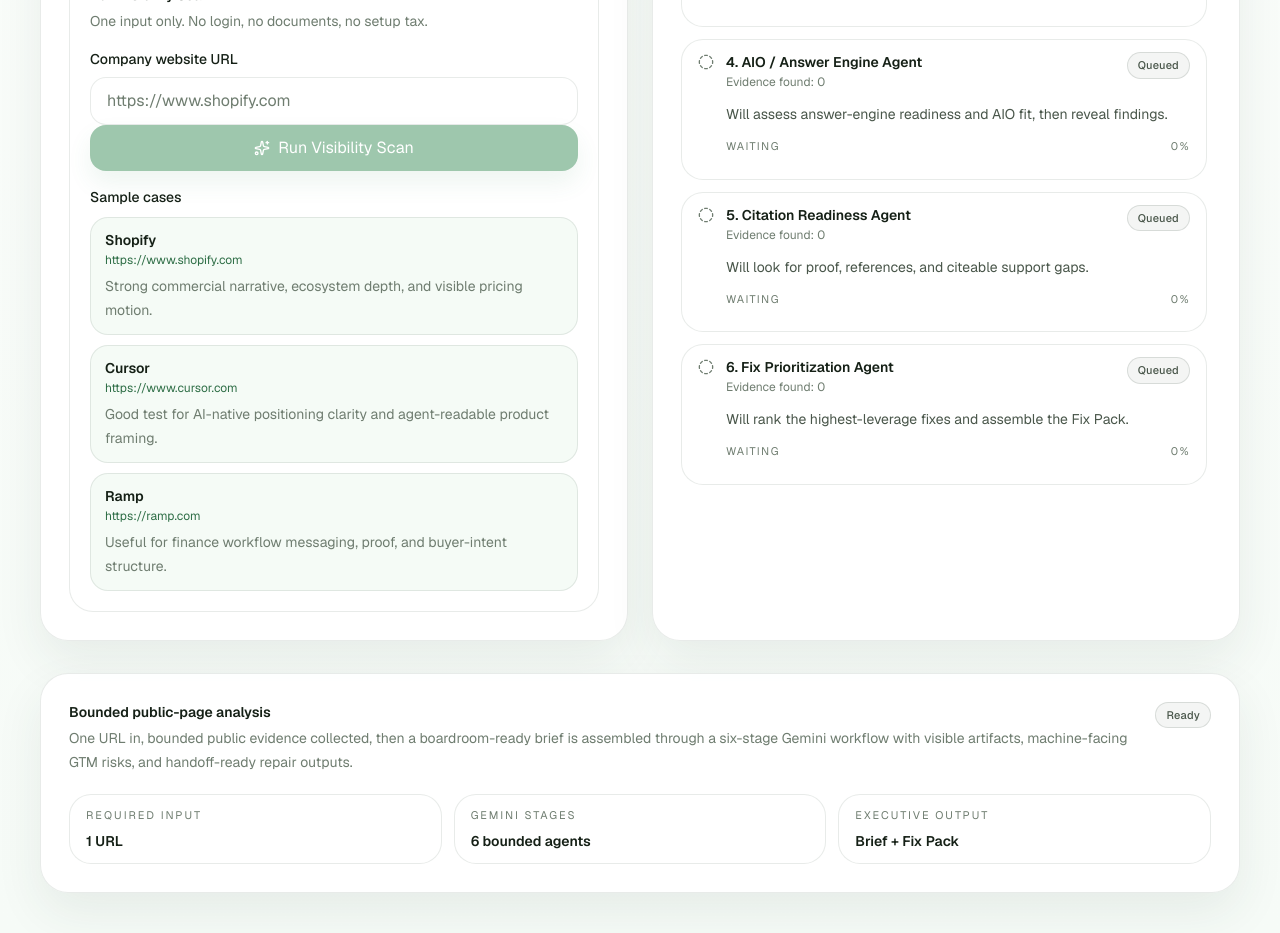
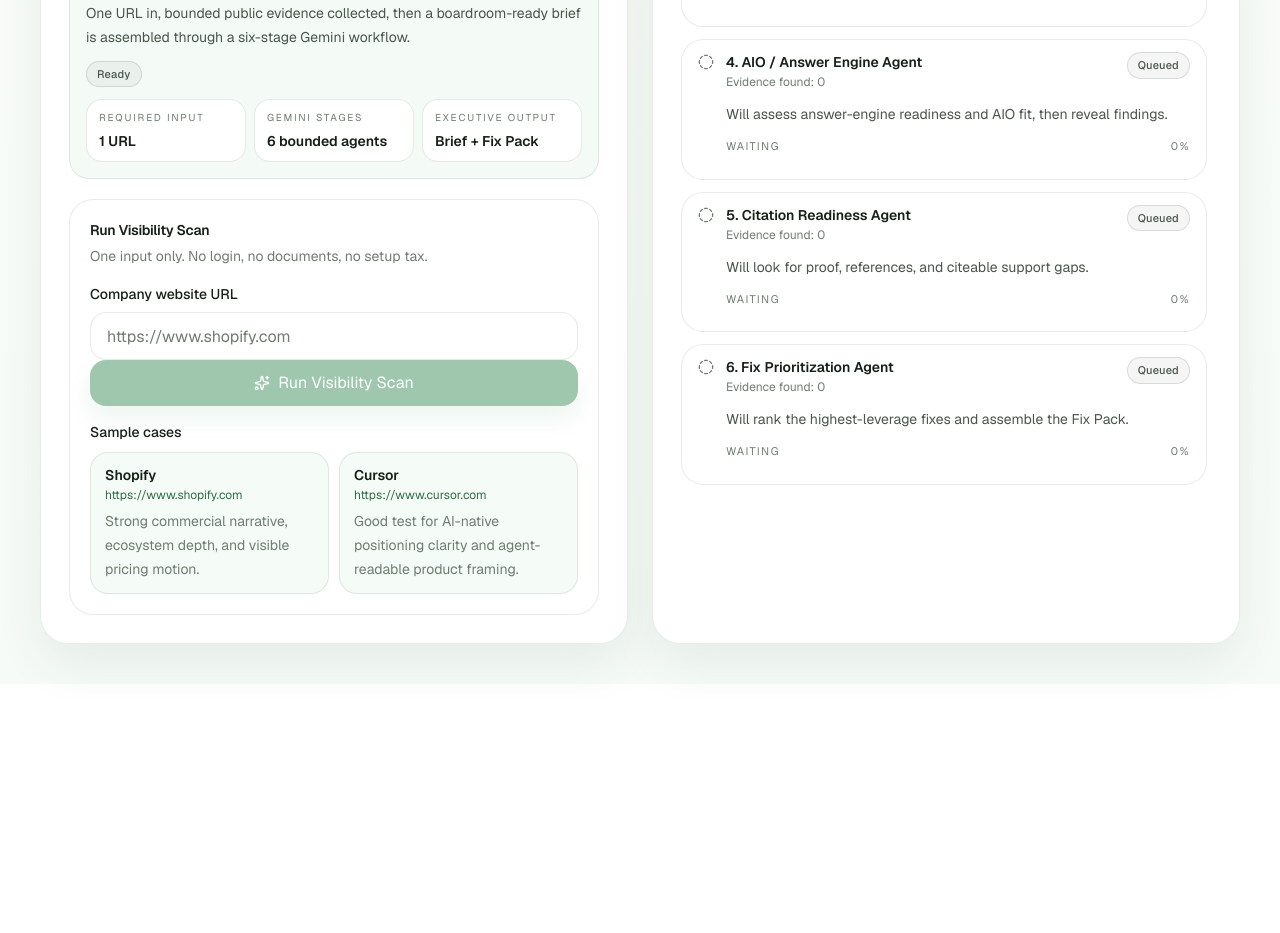
Before and after one commit to SY227/agent-visibility-control-tower, a Next.js app: page / in a window 1280 px wide. Shown: the part 680-1613 px from the top of the page. After the commit the page ends 1364 px from the top, so only its background shows below. Built offline with nearby package versions, Linux system fonts and the light colour scheme.

Commit message:
Condense hero presentation and rebalance samples

```diff
--- a/components/agent-visibility-app.tsx
+++ b/components/agent-visibility-app.tsx
@@ -1,6 +1,6 @@
 "use client";
 
-import { useMemo, useState } from "react";
+import { useState } from "react";
 import { AlertCircle, CheckCircle2 } from "lucide-react";
 
 import { AgentWorkflowTrace } from "@/components/agent-workflow-trace";
@@ -64,15 +64,6 @@ export function AgentVisibilityApp() {
   const [workflowTrace, setWorkflowTrace] = useState<WorkflowTraceItem[]>(DEFAULT_TRACE);
   const [payload, setPayload] = useState<AnalyzeResultPayload | null>(null);
   const [copyState, setCopyState] = useState<"idle" | "copied">("idle");
-
-  const stats = useMemo(() => {
-    if (!payload) return null;
-    return [
-      { label: "Pages analyzed", value: String(payload.scanSummary.pagesAnalyzed) },
-      { label: "Pages discovered", value: String(payload.scanSummary.pagesDiscovered) },
-      { label: "Page types", value: payload.scanSummary.pageTypes.join(", ") || "homepage" },
-    ];
-  }, [payload]);
 
   function updateTrace(event: ProgressEvent) {
     setWorkflowTrace((current) =>
@@ -195,33 +186,20 @@ export function AgentVisibilityApp() {
           <AgentWorkflowTrace items={workflowTrace} isRunning={isRunning} />
         </div>
 
-        <Card className="p-6 sm:p-7">
-          <div className="space-y-5">
+        {payload?.scanSummary.limitations.length || error || copyState === "copied" ? (
+          <Card className="p-5 sm:p-6">
+            <div className="space-y-4">
               <div className="flex items-start justify-between gap-3">
                 <div>
-                <div className="text-sm font-semibold text-[var(--ink)]">Bounded public-page analysis</div>
+                  <div className="text-sm font-semibold text-[var(--ink)]">Run status</div>
                   <p className="mt-1 text-sm leading-6 text-[var(--muted)]">
-                  One URL in, bounded public evidence collected, then a boardroom-ready brief is assembled through a six-stage Gemini workflow with visible artifacts, machine-facing GTM risks, and handoff-ready repair outputs.
+                    Lightweight run notes, confidence flags, and copy status.
                   </p>
                 </div>
-              <Badge tone={payload ? "success" : isRunning ? "sage" : "neutral"}>
-                {payload ? "Brief ready" : isRunning ? "Scanning" : "Ready"}
+                <Badge tone={payload ? "success" : isRunning ? "sage" : error ? "critical" : "neutral"}>
+                  {payload ? "Brief ready" : isRunning ? "Scanning" : error ? "Attention needed" : "Ready"}
                 </Badge>
               </div>
-
-            <div className="grid gap-3 sm:grid-cols-3">
-              <MiniStat label="Required input" value="1 URL" />
-              <MiniStat label="Gemini stages" value="6 bounded agents" />
-              <MiniStat label="Executive output" value="Brief + Fix Pack" />
-            </div>
-
-            {stats ? (
-              <div className="grid gap-3 sm:grid-cols-3">
-                {stats.map((stat) => (
-                  <MiniStat key={stat.label} label={stat.label} value={stat.value} />
-                ))}
-              </div>
-            ) : null}
 
               {payload?.scanSummary.limitations.length ? (
                 <div className="rounded-[22px] border border-[rgba(209,165,66,0.18)] bg-[var(--amber-soft)] px-4 py-3 text-sm leading-6 text-[var(--slate)]">
@@ -249,18 +227,10 @@ export function AgentVisibilityApp() {
               ) : null}
             </div>
           </Card>
+        ) : null}
 
         {payload ? <ReadinessBrief report={payload.report} onCopyMarkdown={() => void copyMarkdown()} /> : null}
       </div>
     </div>
   );
 }
-
-function MiniStat({ label, value }: { label: string; value: string }) {
-  return (
-    <div className="rounded-[22px] border border-[var(--border)] bg-white/88 px-4 py-3">
-      <div className="text-[11px] uppercase tracking-[0.18em] text-[var(--muted)]">{label}</div>
-      <div className="mt-2 text-sm font-semibold text-[var(--ink)]">{value}</div>
-    </div>
-  );
-}
--- a/components/hero-section.tsx
+++ b/components/hero-section.tsx
@@ -55,6 +55,24 @@ export function HeroSection({
             icon={<Sparkles className="h-4 w-4" />}
           />
         </div>
+
+        <div className="rounded-[20px] border border-[var(--border)] bg-[var(--sage-soft)]/58 p-4">
+          <div className="flex flex-wrap items-start justify-between gap-3">
+            <div>
+              <div className="text-sm font-semibold text-[var(--ink)]">Bounded public-page analysis</div>
+              <p className="mt-1 text-sm leading-6 text-[var(--slate)]">
+                One URL in, bounded public evidence collected, then a boardroom-ready brief is assembled through a six-stage Gemini workflow.
+              </p>
+            </div>
+            <Badge tone={isRunning ? "sage" : "neutral"}>{isRunning ? "Scanning" : "Ready"}</Badge>
+          </div>
+
+          <div className="mt-3 grid gap-2 sm:grid-cols-3">
+            <CompactStat label="Required input" value="1 URL" />
+            <CompactStat label="Gemini stages" value="6 bounded agents" />
+            <CompactStat label="Executive output" value="Brief + Fix Pack" />
+          </div>
+        </div>
       </div>
 
       <div className="mt-5 rounded-[24px] border border-[var(--border)] bg-white/82 p-4 sm:p-5">
@@ -85,7 +103,7 @@ export function HeroSection({
 
           <div className="space-y-2.5">
             <div className="text-sm font-medium text-[var(--ink)]">Sample cases</div>
-            <div className="grid gap-2.5">
+            <div className="grid gap-2.5 sm:grid-cols-2">
               {samples.map((sample) => (
                 <button
                   key={sample.url}
@@ -130,3 +148,12 @@ function SignalCard({
     </div>
   );
 }
+
+function CompactStat({ label, value }: { label: string; value: string }) {
+  return (
+    <div className="rounded-[16px] border border-[var(--border)] bg-white/88 px-3 py-2.5">
+      <div className="text-[10px] uppercase tracking-[0.18em] text-[var(--muted)]">{label}</div>
+      <div className="mt-1.5 text-sm font-semibold text-[var(--ink)]">{value}</div>
+    </div>
+  );
+}
--- a/lib/sample-cases.ts
+++ b/lib/sample-cases.ts
@@ -11,9 +11,4 @@ export const SAMPLE_CASES: SampleCase[] = [
     url: "https://www.cursor.com",
     note: "Good test for AI-native positioning clarity and agent-readable product framing.",
   },
-  {
-    name: "Ramp",
-    url: "https://ramp.com",
-    note: "Useful for finance workflow messaging, proof, and buyer-intent structure.",
-  },
 ];
```
Lines whose indentation alone changed are shown as unchanged.
